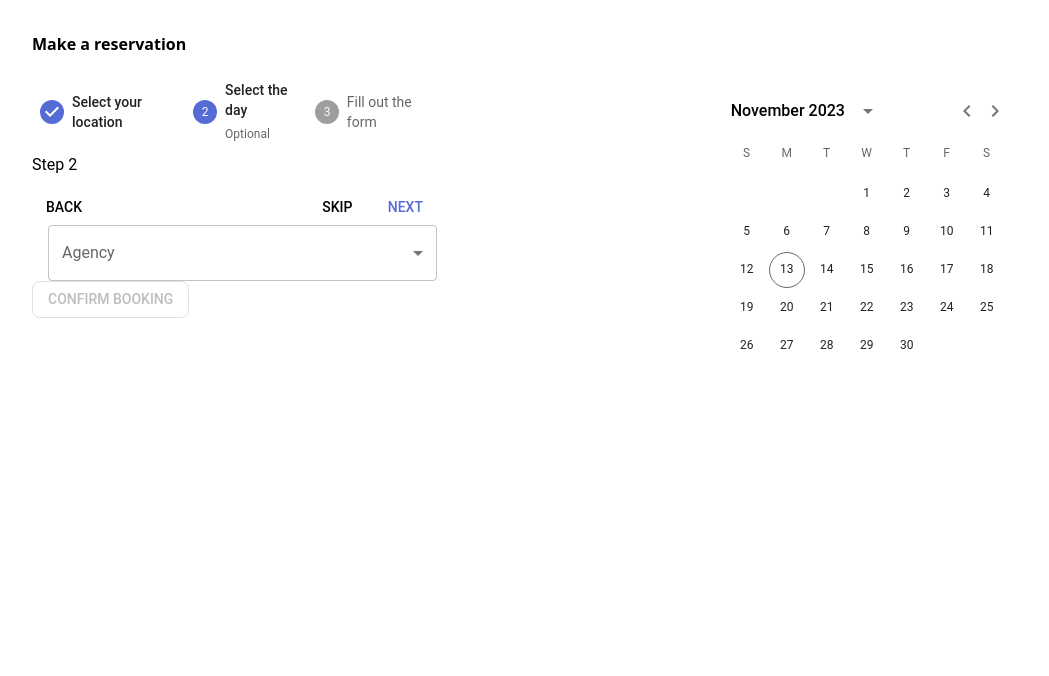
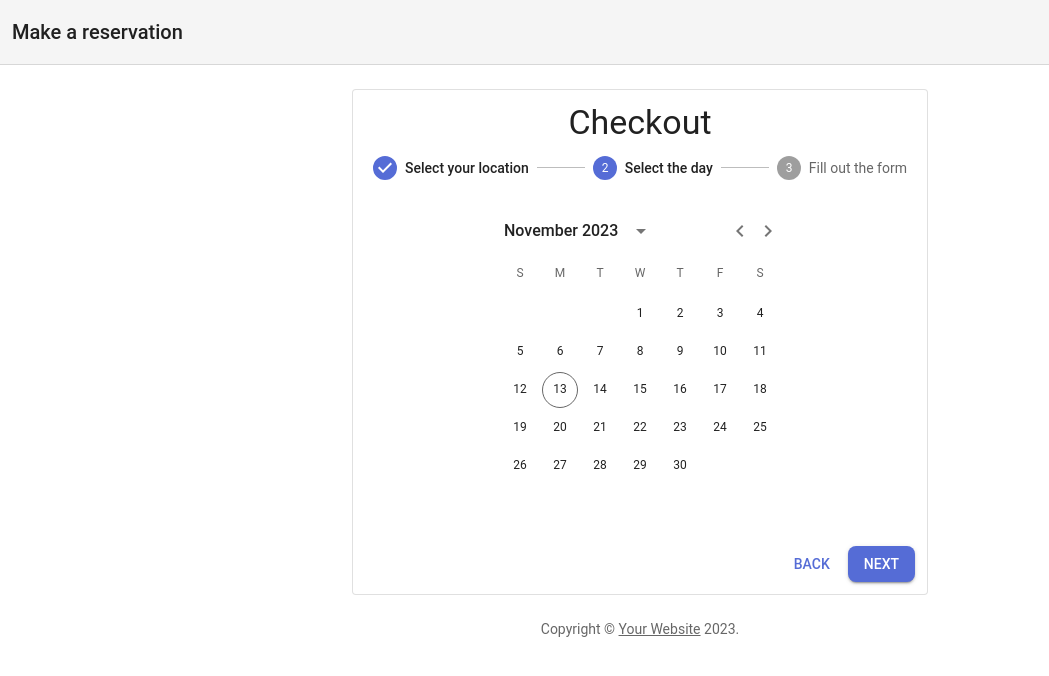
Before and after one commit to javiertrombetta/p5-front-mi-turno, a Next.js app: page /reservation in a window 1280 px wide. Both pictures are taken after a click on the button "NEXT". Shown: the top 676 px of the page, without its empty margins (0-1049 px from the left). Built offline with nearby package versions, Linux system fonts and the light colour scheme.

Commit message:
Create Checkout SelectForm

```diff
--- /dev/null
+++ b/src/app/profile/page.jsx
@@ -0,0 +1,7 @@
+import React from "react";
+
+const page = () => {
+  return <div>page</div>;
+};
+
+export default page;
--- a/src/app/reservation/page.jsx
+++ b/src/app/reservation/page.jsx
@@ -1,35 +1,13 @@
 import React from "react";
 import Stepper from "../../components/Stepper";
 import BasicDateCalendar from "@/components/Calendar";
-import BasicSelect from "@/components/Select";
+import BasicSelect from "@/components/SelectForm";
 
 import Button from "@mui/material/Button";
+import Checkout from "../../components/Checkout";
 
 const Reservation = () => {
-  return (
-    <div className="p-8">
-      <h3 className=" font-bold mb-6">Make a reservation</h3>
-
-      <div className="flex flex-col lg:flex-row lg:items-start justify-center space-y-4 lg:space-y-0 lg:space-x-12">
-        <div className="w-full lg:w-1/3 lg:flex-shrink-0">
-          <Stepper className="mb-4 lg:mb-0" />
-          <div className="lg:ml-4">
-            <BasicSelect />
-          </div>
-          <Button
-            variant="outlined"
-            disabled
-            className="mt-4 bg-gray-300 text-gray-500 cursor-not-allowed"
-          >
-            Confirm booking
-          </Button>
-        </div>
-        <div className="w-full lg:w-2/3 mt-4 lg:mt-0">
-          <BasicDateCalendar />
-        </div>
-      </div>
-    </div>
-  );
+  return <Checkout />;
 };
 
 export default Reservation;
--- /dev/null
+++ b/src/components/AdreessForm.jsx
@@ -0,0 +1,111 @@
+import * as React from "react";
+import Grid from "@mui/material/Grid";
+import Typography from "@mui/material/Typography";
+import TextField from "@mui/material/TextField";
+import FormControlLabel from "@mui/material/FormControlLabel";
+import Checkbox from "@mui/material/Checkbox";
+
+export default function AddressForm() {
+  return (
+    <React.Fragment>
+      <Typography variant="h6" gutterBottom>
+        Shipping address
+      </Typography>
+      <Grid container spacing={3}>
+        <Grid item xs={12} sm={6}>
+          <TextField
+            required
+            id="firstName"
+            name="firstName"
+            label="First name"
+            fullWidth
+            autoComplete="given-name"
+            variant="standard"
+          />
+        </Grid>
+        <Grid item xs={12} sm={6}>
+          <TextField
+            required
+            id="lastName"
+            name="lastName"
+            label="Last name"
+            fullWidth
+            autoComplete="family-name"
+            variant="standard"
+          />
+        </Grid>
+        <Grid item xs={12}>
+          <TextField
+            required
+            id="address1"
+            name="address1"
+            label="Address line 1"
+            fullWidth
+            autoComplete="shipping address-line1"
+            variant="standard"
+          />
+        </Grid>
+        <Grid item xs={12}>
+          <TextField
+            id="address2"
+            name="address2"
+            label="Address line 2"
+            fullWidth
+            autoComplete="shipping address-line2"
+            variant="standard"
+          />
+        </Grid>
+        <Grid item xs={12} sm={6}>
+          <TextField
+            required
+            id="city"
+            name="city"
+            label="City"
+            fullWidth
+            autoComplete="shipping address-level2"
+            variant="standard"
+          />
+        </Grid>
+        <Grid item xs={12} sm={6}>
+          <TextField
+            id="state"
+            name="state"
+            label="State/Province/Region"
+            fullWidth
+            variant="standard"
+          />
+        </Grid>
+        <Grid item xs={12} sm={6}>
+          <TextField
+            required
+            id="zip"
+            name="zip"
+            label="Zip / Postal code"
+            fullWidth
+            autoComplete="shipping postal-code"
+            variant="standard"
+          />
+        </Grid>
+        <Grid item xs={12} sm={6}>
+          <TextField
+            required
+            id="country"
+            name="country"
+            label="Country"
+            fullWidth
+            autoComplete="shipping country"
+            variant="standard"
+          />
+        </Grid>
+        <Grid item xs={12}>
+          <FormControlLabel
+            control={
+              <Checkbox color="secondary" name="saveAddress" value="yes" />
+            }
+            label="Use this address for payment details"
+          />
+        </Grid>
+      </Grid>
+    </React.Fragment>
+  );
+}
--- /dev/null
+++ b/src/components/Checkout.jsx
@@ -0,0 +1,135 @@
+"use client";
+import * as React from "react";
+import CssBaseline from "@mui/material/CssBaseline";
+import AppBar from "@mui/material/AppBar";
+import Box from "@mui/material/Box";
+import Container from "@mui/material/Container";
+import Toolbar from "@mui/material/Toolbar";
+import Paper from "@mui/material/Paper";
+import Stepper from "@mui/material/Stepper";
+import Step from "@mui/material/Step";
+import StepLabel from "@mui/material/StepLabel";
+import Button from "@mui/material/Button";
+import Link from "@mui/material/Link";
+import Typography from "@mui/material/Typography";
+import AddressForm from "./AdreessForm";
+import BasicSelect from "./SelectForm";
+import BasicDateCalendar from "./Calendar";
+
+function Copyright() {
+  return (
+    <Typography variant="body2" color="text.secondary" align="center">
+      {"Copyright © "}
+      <Link color="inherit" href="https://mui.com/">
+        Your Website
+      </Link>{" "}
+      {new Date().getFullYear()}
+      {"."}
+    </Typography>
+  );
+}
+
+const steps = ["Select your location", "Select the day", "Fill out the form"];
+
+function getStepContent(step) {
+  switch (step) {
+    case 0:
+      return <BasicSelect />;
+    case 1:
+      return <BasicDateCalendar />;
+    case 2:
+      return <AddressForm />;
+    default:
+      throw new Error("Unknown step");
+  }
+}
+
+export default function Checkout() {
+  const [activeStep, setActiveStep] = React.useState(0);
+
+  const handleNext = () => {
+    setActiveStep(activeStep + 1);
+  };
+
+  const handleBack = () => {
+    setActiveStep(activeStep - 1);
+  };
+
+  return (
+    <React.Fragment>
+      <CssBaseline />
+      <AppBar
+        position="absolute"
+        color="default"
+        elevation={0}
+        sx={{
+          position: "relative",
+          borderBottom: (t) => `1px solid ${t.palette.divider}`,
+        }}
+      >
+        <Toolbar>
+          <Typography variant="h6" color="inherit" noWrap>
+            Make a reservation
+          </Typography>
+        </Toolbar>
+      </AppBar>
+      <Container component="main" maxWidth="sm" sx={{ mb: 4 }}>
+        <Paper
+          variant="outlined"
+          sx={{ my: { xs: 3, md: 6 }, p: { xs: 2, md: 3 } }}
+        >
+          <Typography component="h1" variant="h4" align="center">
+            Checkout
+          </Typography>
+          <Stepper
+            activeStep={activeStep}
+            sx={{ justifyContent: "flex-end", pt: 3, pb: 5 }}
+          >
+            {steps.map((label) => (
+              <Step key={label}>
+                <StepLabel>{label}</StepLabel>
+              </Step>
+            ))}
+          </Stepper>
+          {activeStep === steps.length ? (
+            <React.Fragment>
+              <Typography variant="h5" gutterBottom>
+                Thank you for your order.
+              </Typography>
+              <Typography variant="subtitle1">
+                Your order number is #2001539. We have emailed your order
+                confirmation, and will send you an update when your order has
+                shipped.
+              </Typography>
+            </React.Fragment>
+          ) : (
+            <React.Fragment>
+              {getStepContent(activeStep)}
+              <Box
+                sx={{
+                  display: "flex",
+                  justifyContent: "flex-end",
+                }}
+              >
+                {activeStep !== 0 && (
+                  <Button onClick={handleBack} sx={{ mt: 3, ml: 1 }}>
+                    Back
+                  </Button>
+                )}
+
+                <Button
+                  variant="contained"
+                  onClick={handleNext}
+                  sx={{ mt: 3, ml: 1 }}
+                >
+                  {activeStep === steps.length - 1 ? "confirm booking" : "Next"}
+                </Button>
+              </Box>
+            </React.Fragment>
+          )}
+        </Paper>
+        <Copyright />
+      </Container>
+    </React.Fragment>
+  );
+}
--- a/src/components/Select.jsx
+++ b/src/components/SelectForm.jsx
@@ -24,9 +24,9 @@ export default function BasicSelect() {
           label="Age"
           onChange={handleChange}
         >
-          <MenuItem value={10}>Ten</MenuItem>
-          <MenuItem value={20}>Twenty</MenuItem>
-          <MenuItem value={30}>Thirty</MenuItem>
+          <MenuItem value={10}>Barracas</MenuItem>
+          <MenuItem value={20}>Cruce varela</MenuItem>
+          <MenuItem value={30}>La plata</MenuItem>
         </Select>
       </FormControl>
     </Box>
```
